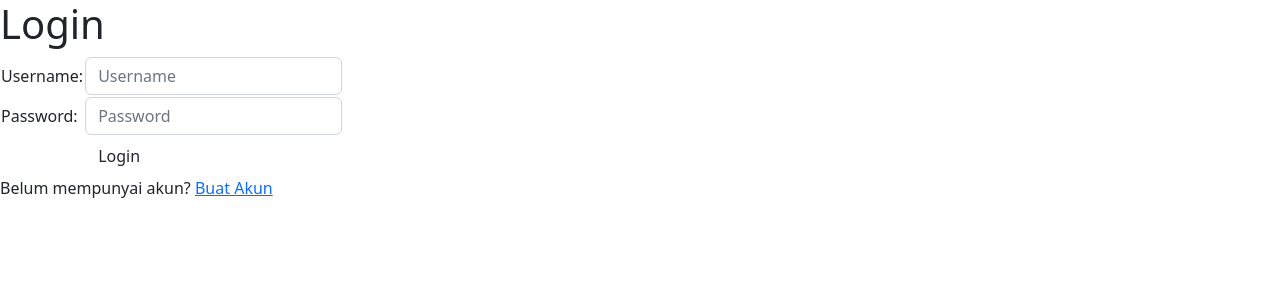
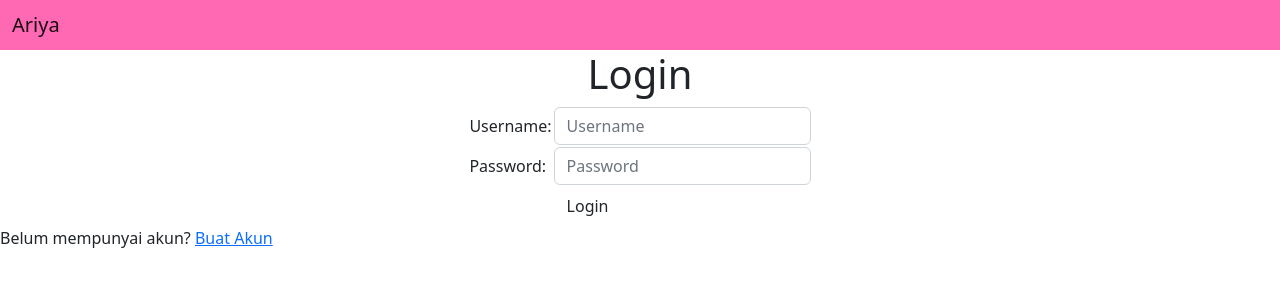
Before and after one commit to ariyakusuma/lab1, a Django app: page /wishlist/login/ in a window 1280 px wide. Shown: the top 300 px of the page. Run offline with Django 4.2, Linux system fonts and the light colour scheme.

Commit message:
lab 4 beneran selesai

```diff
--- a/wishlist/templates/login.html
+++ b/wishlist/templates/login.html
@@ -5,14 +5,20 @@
 {% endblock meta %}
 
 {% block content %}
+<nav class="navbar" style="background-color: hotpink">
+    <div class="container-fluid">
+      <span class="navbar-brand mb-0 h1">Ariya</span>
+    </div>
+  </nav>
 
 <div class = "login">
 
-    <h1>Login</h1>
+    <h1 style="text-align:center">Login</h1>
 
     <form method="POST" action="">
         {% csrf_token %}
-        <table>
+        <table style="margin-left:auto;margin-right:auto">
+
             <tr>
                 <td>Username: </td>
                 <td><input type="text" name="username" placeholder="Username" class="form-control"></td>
```
